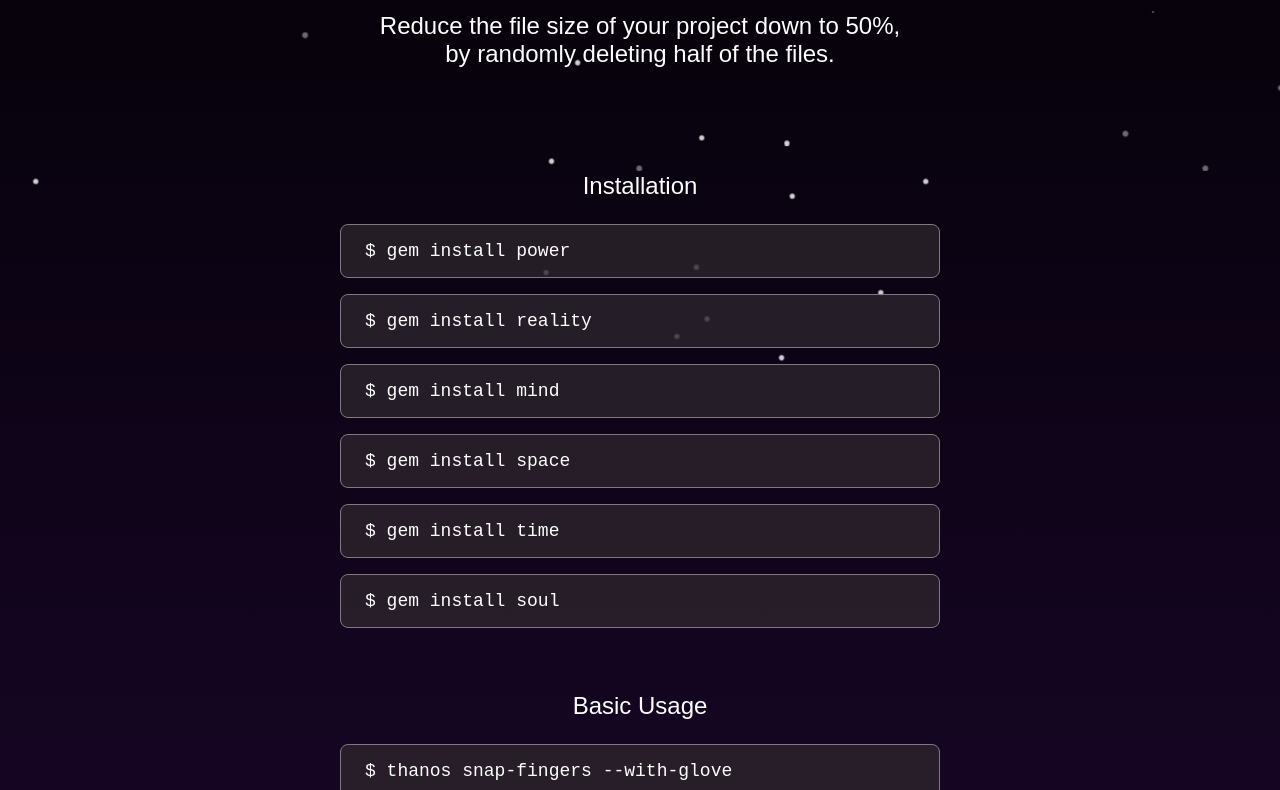
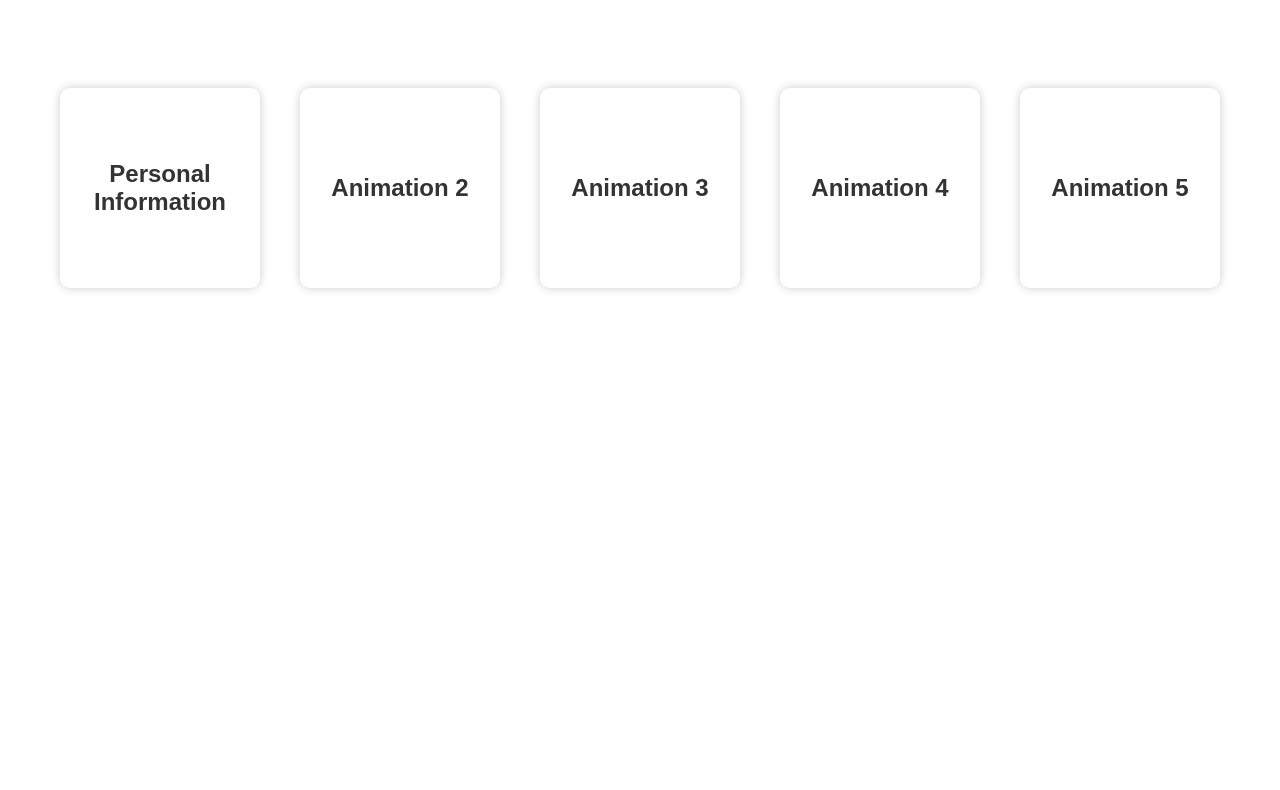
Before and after one commit to ajaydaram/shapehtml, a plain HTML site: page index.html in a window 1280 px wide. Shown: the part 212-1002 px from the top of the page. After the commit the page ends 800 px from the top, so only its background shows below. Drawn offline with Linux system fonts and the light colour scheme; a web font is replaced by a local one.

Commit message:
added animations

```diff
--- a/index.html
+++ b/index.html
@@ -13,39 +13,24 @@
     <link rel="icon" type="image/png" sizes="16x16" href="favicon-16x16.png">
   </head>
   <body>
-    <div class="titan-background">
-      <span class="stars stars-L"></span>
-      <span class="stars stars-M"></span>
-      <span class="stars stars-S"></span>
+  <div class="container-main">
+    <div class="box-main">
+      <a href="./personal-info.html" class="link">Personal Information</a>
     </div>
-    <div class="marvellous-container">
-      <div class="header">
-        <h1><span class="title-marvel">Thanos</span> <span class="title-studios">JS</span></h1>
-        <h2>
-          Reduce the file size of your project down to 50%, <br />
-          by randomly deleting half of the files.
-        </h2>
-      </div>
-      <div class="installation-instructions">
-        <h3>Installation</h3>
-        <code>$ gem install power</code>
-        <code>$ gem install reality</code>
-        <code>$ gem install mind</code>
-        <code>$ gem install space</code>
-        <code>$ gem install time</code>
-        <code>$ gem install soul</code>
-      </div>
-      <div class="usage-instructions">
-        <h3>Basic Usage</h3>
-        <code>$ thanos snap-fingers --with-glove</code>
-      </div>
-      <div class="footer">
-        <img src="assets/glove.png" alt="thanos gauntlet but its like the classic emoji hands with an awful photoshop of stupid gems on it, because funny"/>
-        <p>
-          This whole site is obviously a parody, <br />
-          just to demo how awesome <a target="_blank" href="https://app.netlify.com/drop">Netlify Drop is — give it a try.</a>
-        </p>
-      </div>
+    <div class="box-main">
+      <a href="./giftedtodo.html" class="link">Animation 2</a>
     </div>
+    <div class="box-main">
+      <a href="heart.html" class="link">Animation 3</a>
+    </div>
+    <div class="box-main">
+      <a href="#" class="link">Animation 4</a>
+    </div>
+    <div class="box-main">
+    <a href="#" class="link">Animation 5</a>
+  </div>
+  </div>
+
+
   </body>
 </html>
--- a/styles.css
+++ b/styles.css
@@ -150,3 +150,34 @@ code {
   height: 104px;
   width: auto;
 }
+.container-main {
+  display: flex;
+  justify-content: center;
+  align-items: center;
+  height: 100vh;
+}
+
+.box-main {
+  width: 200px;
+  height: 200px;
+  margin: 0 20px;
+  background-color: #fff;
+  border-radius: 10px;
+  box-shadow: 0 0 10px rgba(0, 0, 0, 0.2);
+  transition: transform 0.3s ease-in-out;
+}
+
+.box-main:hover {
+  transform: translateY(-10px);
+}
+
+.link {
+  display: flex;
+  justify-content: center;
+  align-items: center;
+  height: 100%;
+  text-decoration: none;
+  color: #333;
+  font-size: 24px;
+  font-weight: bold;
+}
```
Also changed, not shown: favicon.ico (deleted), 1 other file.
